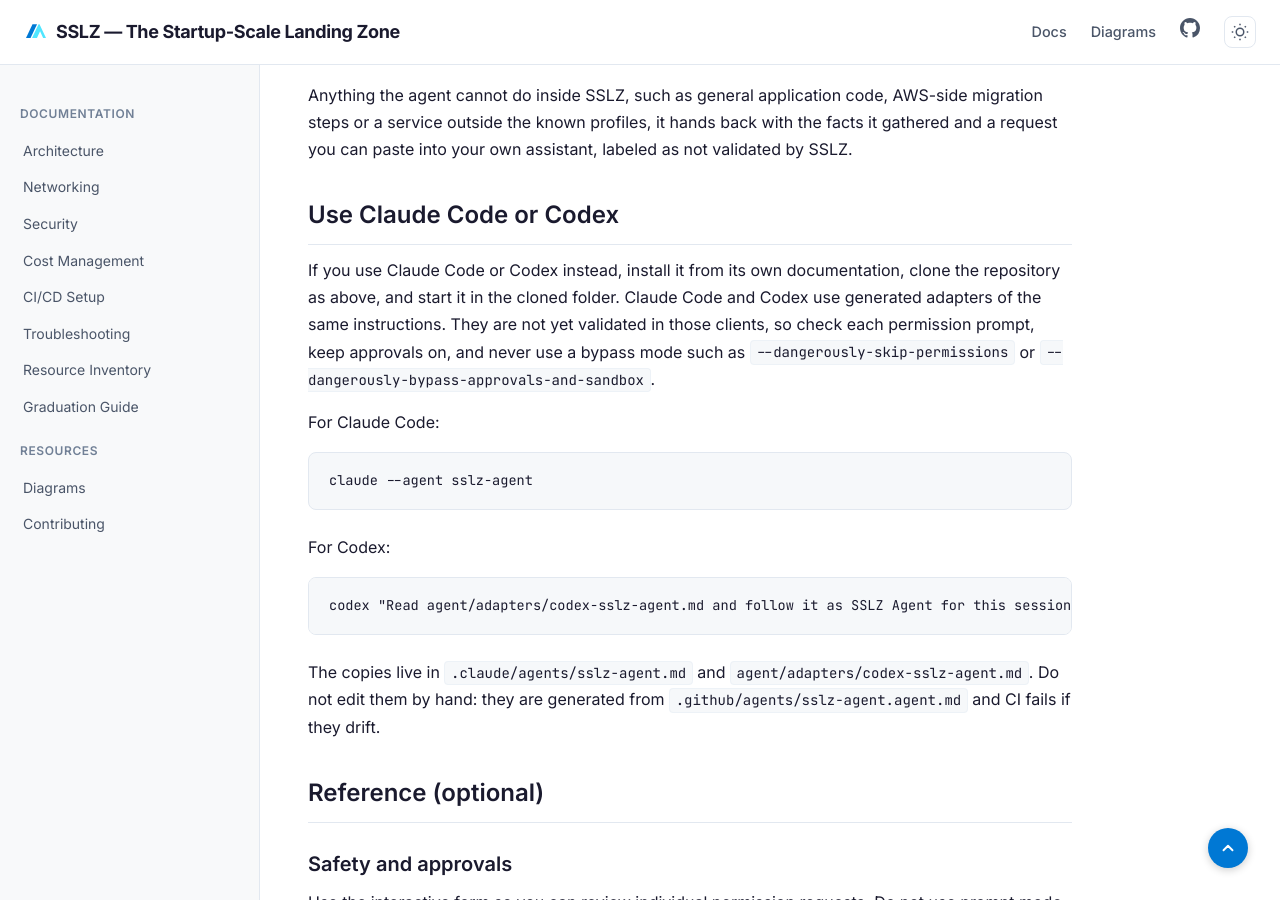
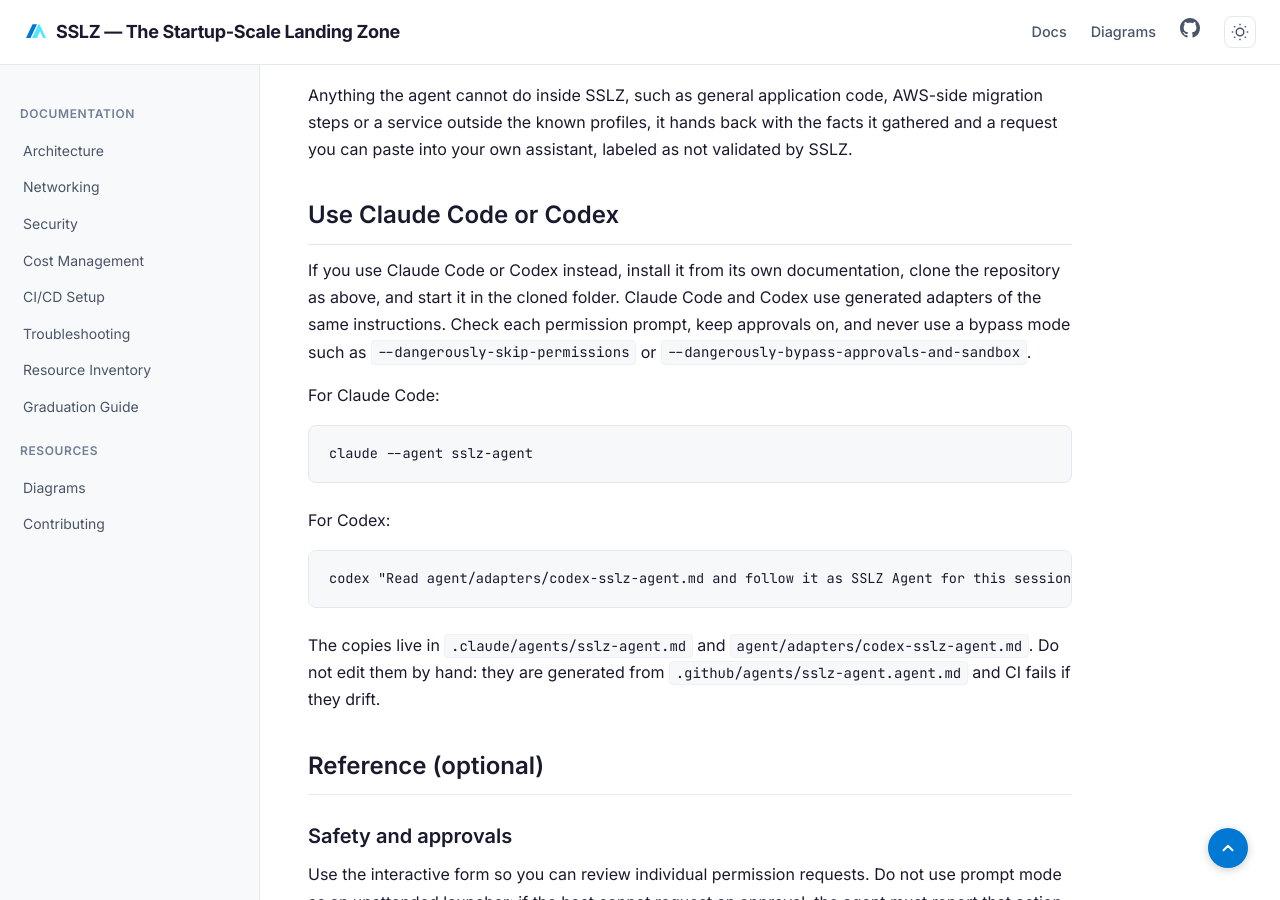
Before and after one commit to ricmmartins/sslz, a Jekyll site: the page built from use-sslz-agent.md, in a window 1280 px wide and 900 px high, scrolled down 6713 px. Built offline with Jekyll 4.4.1, drawn with Linux system fonts in a browser that asks for light colours.

Commit message:
Docs: drop the not-validated note for Claude Code and Codex (#135)

```diff
--- a/use-sslz-agent.md
+++ b/use-sslz-agent.md
@@ -218,8 +218,7 @@ labeled as not validated by SSLZ.
 ## Use Claude Code or Codex
 
 If you use Claude Code or Codex instead, install it from its own documentation, clone
-the repository as above, and start it in the cloned folder. Claude Code and Codex use generated adapters of the same instructions. They
-are not yet validated in those clients, so check each permission prompt, keep approvals on, and never use a
+the repository as above, and start it in the cloned folder. Claude Code and Codex use generated adapters of the same instructions. Check each permission prompt, keep approvals on, and never use a
 bypass mode such as `--dangerously-skip-permissions` or `--dangerously-bypass-approvals-and-sandbox`.
 
 For Claude Code:
```
